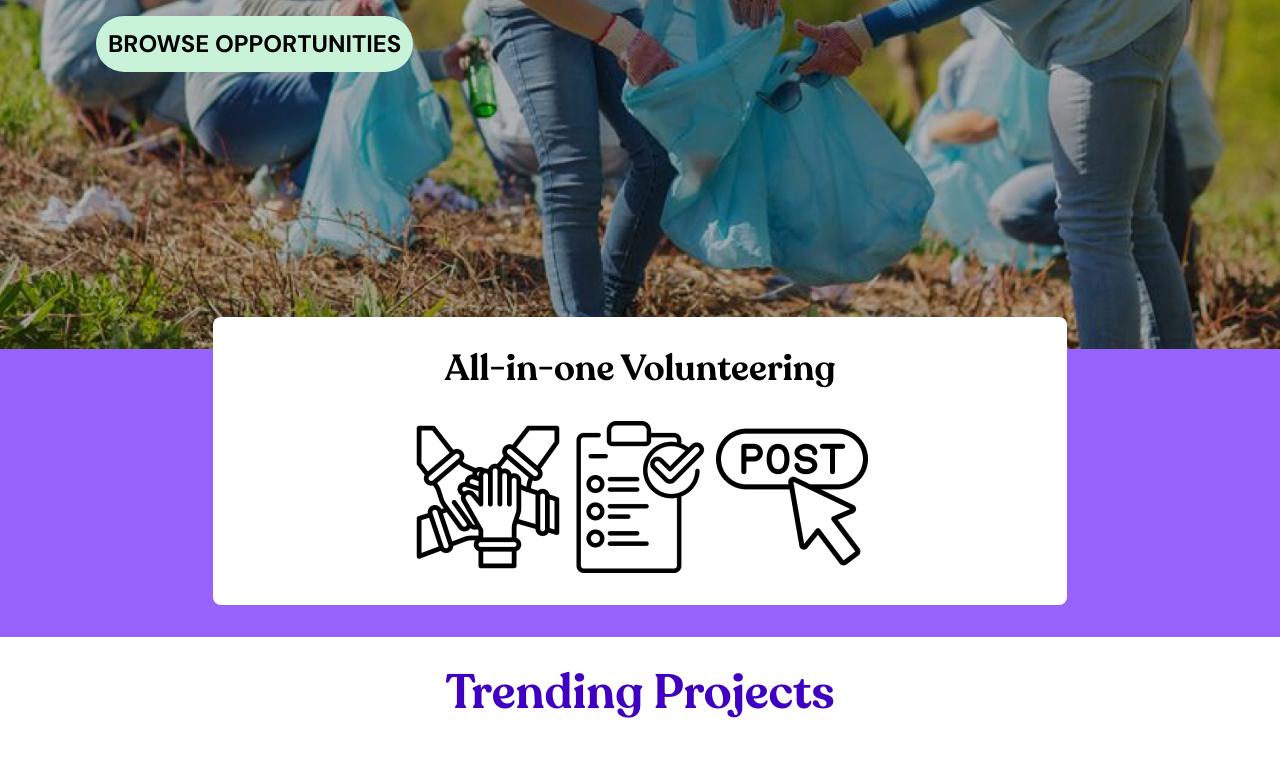
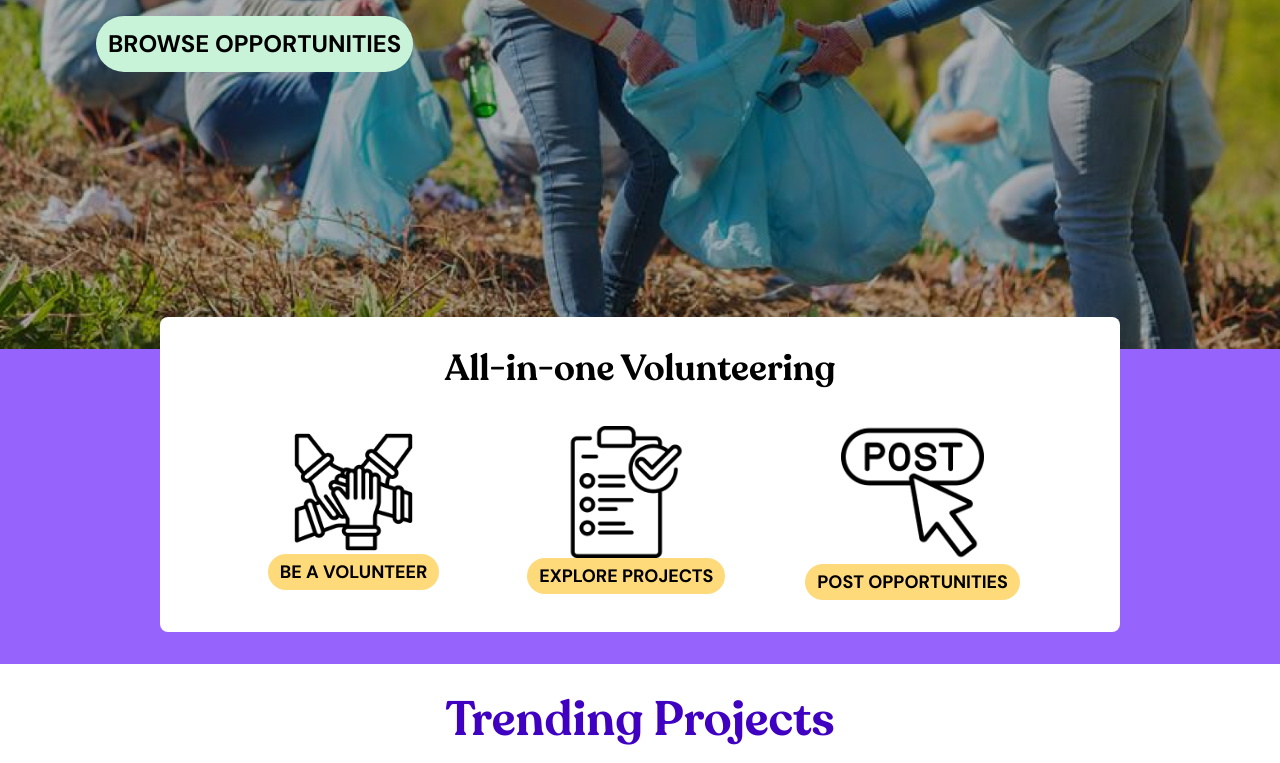
Before and after one commit to smu-hack-dsc/Team-01-Project, a React (Create React App) app in the folder frontend/: page / in a window 1280 px wide. Shown: the part 421-1184 px from the top of the page. Built offline with nearby package versions, Linux system fonts and the light colour scheme.

Commit message:
added temp buttons to all in one volunteering section on home

```diff
--- a/frontend/src/pages/Home.jsx
+++ b/frontend/src/pages/Home.jsx
@@ -38,31 +38,40 @@ const Home = () => {
 
       {/* second section */}
       <div className="w-full h-500 flex justify-center bg-purple_9663FC">
-        <div className="top-1/2 left-1/2 sm:w-3/4 lg:w-2/3 h-486 flex-shrink-0 rounded-lg bg-white pb-8 mb-8 -mt-8 z-10">
-          <div className="flex flex-col justify-center items-center mt-67 text-black text-center font-RecoletaAlt font-semibold text-4xl sm:p-5 lg:p-8">
+        <div className="top-1/2 left-1/2 w-3/4 h-486 flex-shrink-0 rounded-lg bg-white pb-8 mb-8 -mt-8 z-10">
+          <div className="flex justify-center items-center mt-67 text-black text-center font-RecoletaAlt font-semibold text-4xl sm:p-5 lg:p-8">
             All-in-one Volunteering
           </div>
-          <div className="flex flex-row justify-center items-center">
-            <div className="flex justify-center items-center">
+          <div className="flex flex-row justify-center items-center mx-20">
+            <div className="container mx-auto flex flex-col justify-center items-center ml-5">
               <img
                 src={require("../resources/img/Team.png")}
                 alt="Team"
-                className="lg:h-full lg:w-full sm:h-2/3 sm:w-2/3"
+                className="lg:h-2/3 lg:w-2/3 sm:h-1/2 sm:w-1/2"
               />
+              <div className="flex items-center justify-center">
+                <Button variant="yellow" size="small">BE A VOLUNTEER</Button>
+              </div>
             </div>
-            <div className="flex justify-center items-center">
+            <div className="container mx-auto flex flex-col justify-center items-center lg:mx-20">
               <img
                 src={require("../resources/img/Briefing.png")}
                 alt="Briefing"
-                className="lg:h-full lg:w-full sm:h-2/3 sm:w-2/3"
+                className="lg:h-2/3 lg:w-2/3 sm:h-1/2 sm:w-1/2"
               />
+              <div className="flex items-center justify-center">
+                <Button variant="yellow" size="small">EXPLORE PROJECTS</Button>
+              </div>
             </div>
-            <div className="flex justify-center items-center">
+            <div className="container mx-auto flex flex-col justify-center items-center mr-5">
               <img
                 src={require("../resources/img/Post.png")}
                 alt="Post"
-                className="lg:h-full lg:w-full sm:h-2/3 sm:w-2/3"
+                className="lg:h-2/3 lg:w-2/3 sm:h-1/2 sm:w-1/2"
               />
+              <div className="flex items-center justify-center">
+                <Button variant="yellow" size="small">POST OPPORTUNITIES</Button>
+              </div>
             </div>
           </div>
         </div>
```
